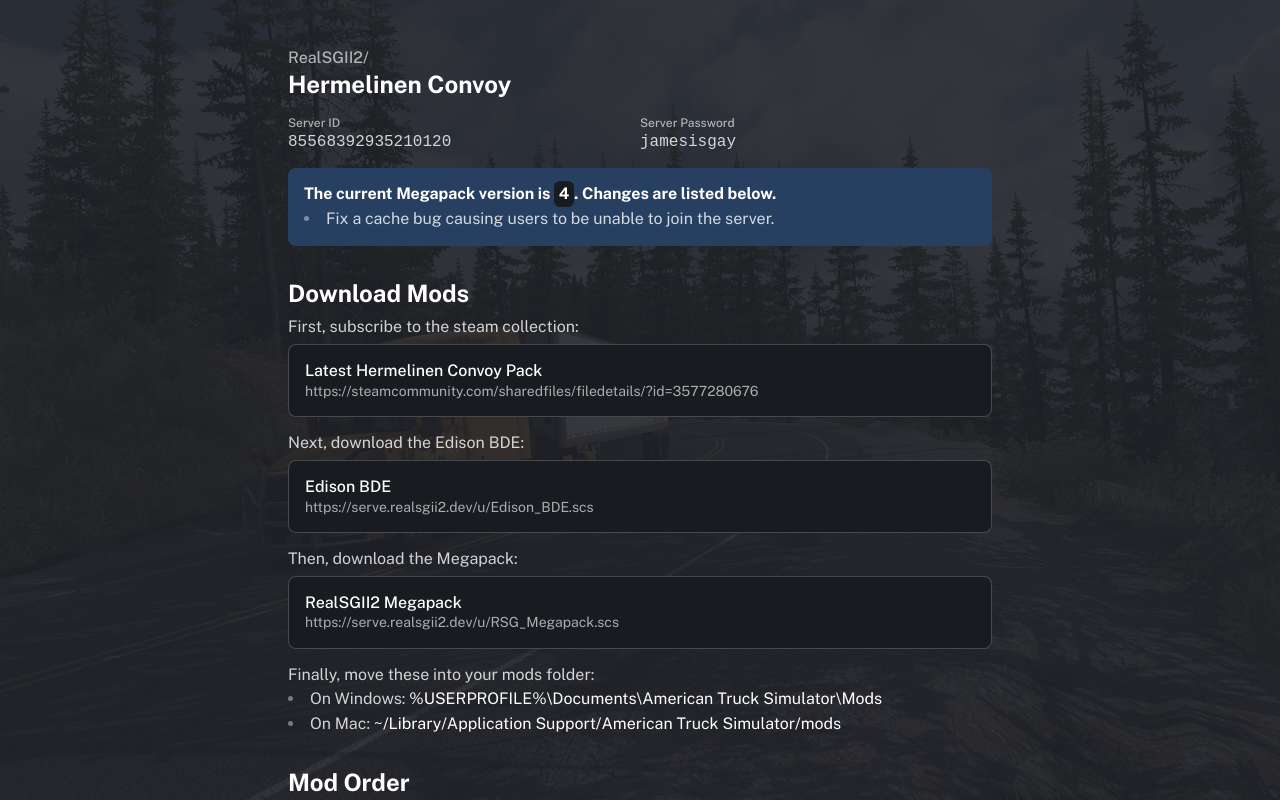
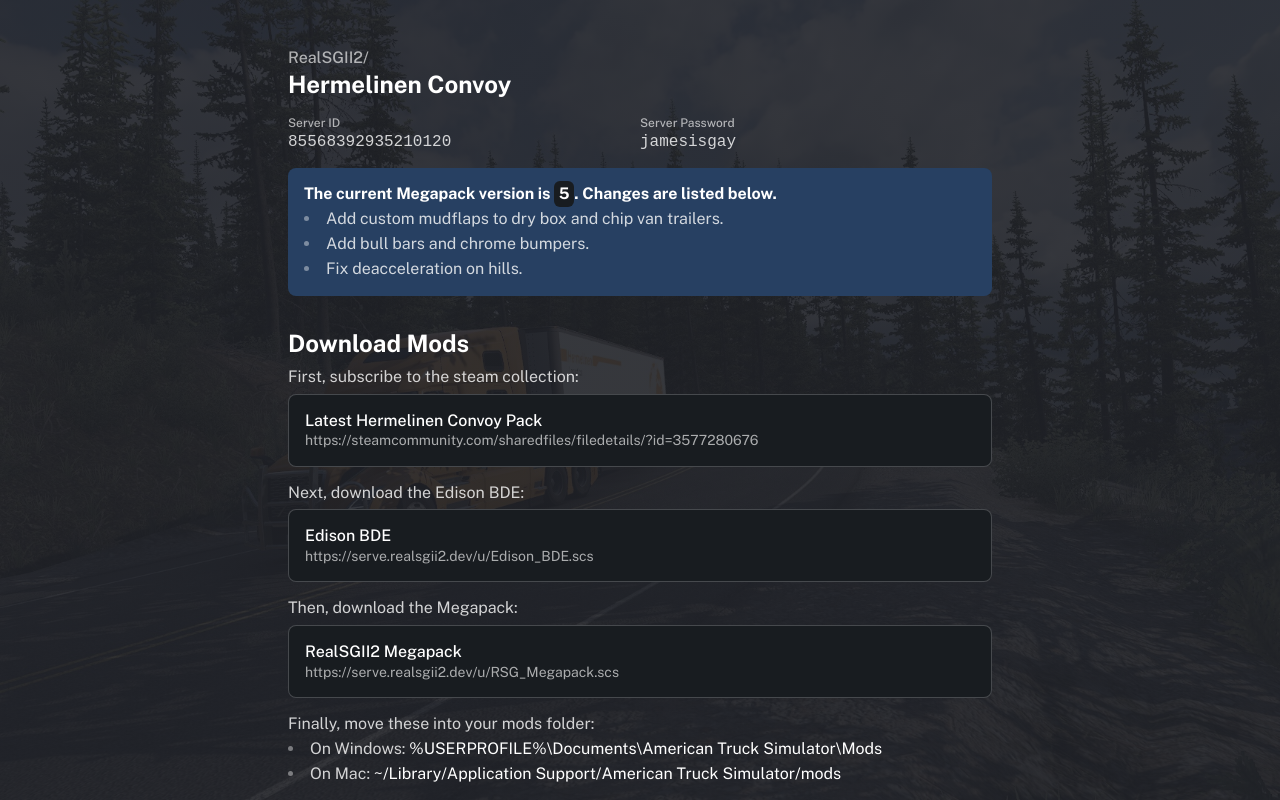
Before and after one commit to RealSGII2/hermelinen-rickroll, a Next.js app: page /convoy in a window 1280 px wide. Built offline with nearby package versions, Linux system fonts and the light colour scheme.

Commit message:
Update mod list & megapack details

```diff
--- a/src/app/convoy/page.tsx
+++ b/src/app/convoy/page.tsx
@@ -30,9 +30,11 @@
             </div>
 
             <div className={styles.infoCallout}>
-                <p><b>The current Megapack version is <code className={styles.megapackVersion}>4</code>. Changes are listed below.</b></p>
+                <p><b>The current Megapack version is <code className={styles.megapackVersion}>5</code>. Changes are listed below.</b></p>
                 <ul>
-                    <li>Fix a cache bug causing users to be unable to join the server.</li>
+                    <li>Add custom mudflaps to dry box and chip van trailers.</li>
+                    <li>Add bull bars and chrome bumpers.</li>
+                    <li>Fix deacceleration on hills.</li>
                 </ul>
             </div>
 
@@ -71,6 +73,9 @@
                 <li>Advanced SCS Traffic (1.56 UPDATE)</li>
                 <li>Realistic AI traffic behavior</li>
                 <li>Edison BDE</li>
+                <li>[SCR] Peterbilt 351 <strong>(New)</strong></li>
+                <li>Kenworth K100E <strong>(New)</strong></li>
+                <li>Doms&apos; 379 1.56 <strong>(New)</strong></li>
                 <li>Hermelinen Branding</li>
                 <li>IRL Trailer Skin Pack</li>
                 <li>Realistic Vehicle Lights Mod v7.4 (by Frkn64)</li>
```
